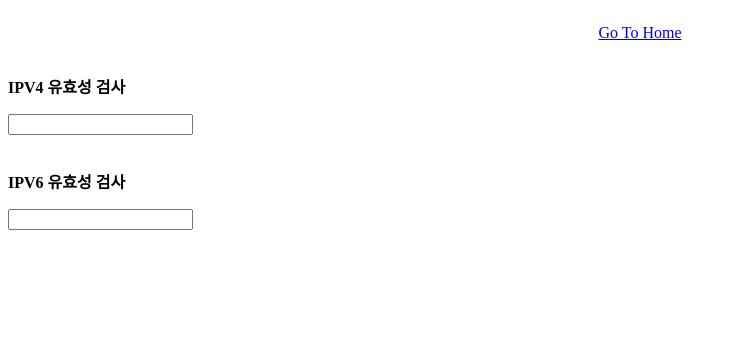
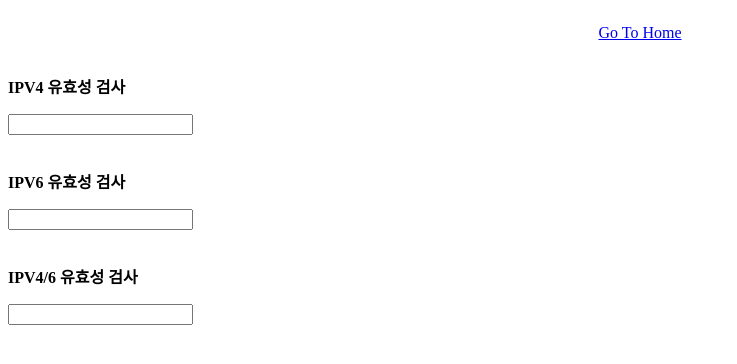
Before and after one commit to JHni2/antd-task, a React (Create React App) app: page /regEx in a window 1280 px wide. Shown: the top 364 px of the page, without its empty margins (0-737 px from the left). Built offline with nearby package versions, Linux system fonts and the light colour scheme.

Commit message:
[feat] IPV4/6 한번에 유효성 검사

```diff
--- a/src/pages/RegEx.js
+++ b/src/pages/RegEx.js
@@ -4,60 +4,90 @@ import GoToHome from '../components/utils/GoTo'
 const RegExPage = () => {
   const [ipv4InputVal, setIpv4InputVal] = useState('')
   const [ipv6InputVal, setIpv6InputVal] = useState('')
+  const [ipv46InputVal, setIpv46InputVal] = useState('')
+
   const [ipv4IsValid, setIpv4IsValid] = useState(false)
   const [ipv6IsValid, setIpv6IsValid] = useState(false)
+  const [ipv46IsValid, setIpv46IsValid] = useState(false)
 
-  const handleIpv4InputChange = (event) => {
-    setIpv4InputVal(event.target.value)
+  const handleInputChange = (event, validationFunction, setValidation) => {
+    const inputValue = event.target.value
+    setValidation(validationFunction(inputValue))
+    switch (validationFunction) {
+      case is_valid_ipv4_addr:
+        setIpv4InputVal(inputValue)
+        break
+      case is_valid_ipv6_addr:
+        setIpv6InputVal(inputValue)
+        break
+      case is_valid_ipv46_addr:
+        setIpv46InputVal(inputValue)
+        break
+      default:
+        break
+    }
   }
 
-  function is_valid_ipv4_addr(_target) {
-    if (
-      /^(25[0-5]|2[0-4][0-9]|[01]?[0-9][0-9]?)\.(25[0-5]|2[0-4][0-9]|[01]?[0-9][0-9]?)\.(25[0-5]|2[0-4][0-9]|[01]?[0-9][0-9]?)\.(25[0-5]|2[0-4][0-9]|[01]?[0-9][0-9]?)$/.test(
-        _target,
-      )
-    ) {
-      setIpv4IsValid(true)
-      return
-    }
-    setIpv4IsValid(false)
-    return
+  const is_valid_ipv4_addr = (_target) => {
+    return /^(25[0-5]|2[0-4][0-9]|[01]?[0-9][0-9]?)\.(25[0-5]|2[0-4][0-9]|[01]?[0-9][0-9]?)\.(25[0-5]|2[0-4][0-9]|[01]?[0-9][0-9]?)\.(25[0-5]|2[0-4][0-9]|[01]?[0-9][0-9]?)$/.test(
+      _target,
+    )
+  }
+
+  const is_valid_ipv6_addr = (_target) => {
+    return /^(?:[0-9a-fA-F]{1,4}:){7}[0-9a-fA-F]{1,4}$/.test(_target)
+  }
+
+  const is_valid_ipv46_addr = (_target) => {
+    return is_valid_ipv4_addr(_target) || is_valid_ipv6_addr(_target)
   }
 
   useEffect(() => {
-    is_valid_ipv4_addr(ipv4InputVal)
+    is_valid_ipv4_addr(ipv4InputVal) && setIpv4IsValid(true)
   }, [ipv4InputVal])
 
-  const handleIpv6InputChange = (event) => {
-    setIpv6InputVal(event.target.value)
-  }
-
-  function is_valid_ipv6_addr(_target) {
-    if (/^(?:[0-9a-fA-F]{1,4}:){7}[0-9a-fA-F]{1,4}$/.test(_target)) {
-      setIpv6IsValid(true)
-      return
-    }
-    setIpv6IsValid(false)
-    return
-  }
+  useEffect(() => {
+    is_valid_ipv6_addr(ipv6InputVal) && setIpv6IsValid(true)
+  }, [ipv6InputVal])
 
   useEffect(() => {
-    is_valid_ipv6_addr(ipv6InputVal)
-  }, [ipv6InputVal])
+    is_valid_ipv46_addr(ipv46InputVal) && setIpv46IsValid(true)
+  }, [ipv46InputVal])
 
   return (
     <>
       <GoToHome />
       <div>
         <p className="text-bold">IPV4 유효성 검사</p>
-        <input type="text" id="iv4Input" value={ipv4InputVal} onChange={handleIpv4InputChange} />
+        <input
+          type="text"
+          id="iv4Input"
+          value={ipv4InputVal}
+          onChange={(e) => handleInputChange(e, is_valid_ipv4_addr, setIpv4IsValid)}
+        />
         {ipv4InputVal.length > 0 && (ipv4IsValid ? <p>유효합니다.</p> : <p>유효하지 않습니다.</p>)}
       </div>
       <br />
       <div>
         <p className="text-bold">IPV6 유효성 검사</p>
-        <input type="text" id="iv6Input" value={ipv6InputVal} onChange={handleIpv6InputChange} />
+        <input
+          type="text"
+          id="iv6Input"
+          value={ipv6InputVal}
+          onChange={(e) => handleInputChange(e, is_valid_ipv6_addr, setIpv6IsValid)}
+        />
         {ipv6InputVal.length > 0 && (ipv6IsValid ? <p>유효합니다.</p> : <p>유효하지 않습니다.</p>)}
+      </div>
+      <br />
+      <div>
+        <p className="text-bold">IPV4/6 유효성 검사</p>
+        <input
+          type="text"
+          id="iv46Input"
+          value={ipv46InputVal}
+          onChange={(e) => handleInputChange(e, is_valid_ipv46_addr, setIpv46IsValid)}
+        />
+        {ipv46InputVal.length > 0 && (ipv46IsValid ? <p>유효합니다.</p> : <p>유효하지 않습니다.</p>)}
       </div>
     </>
   )
```
